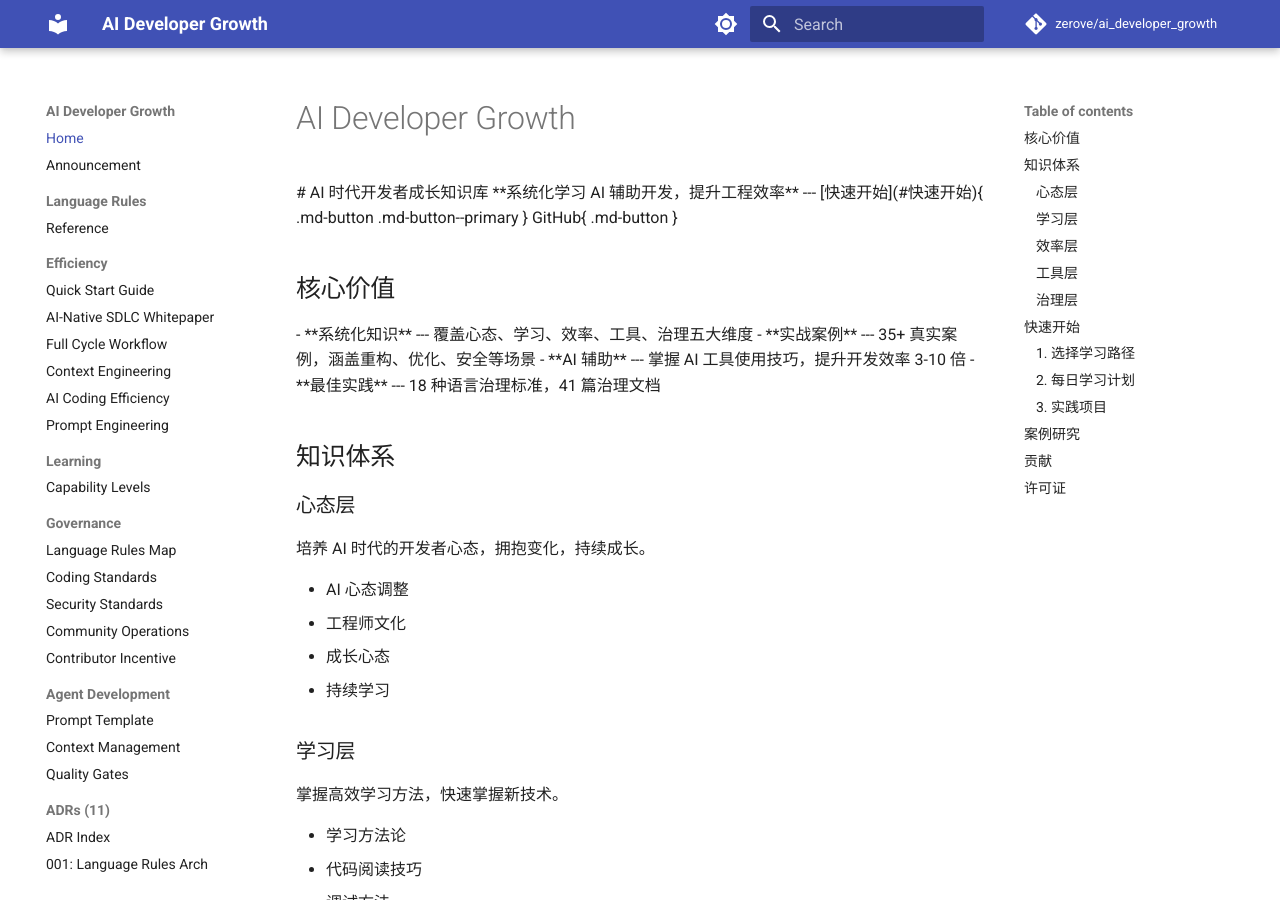
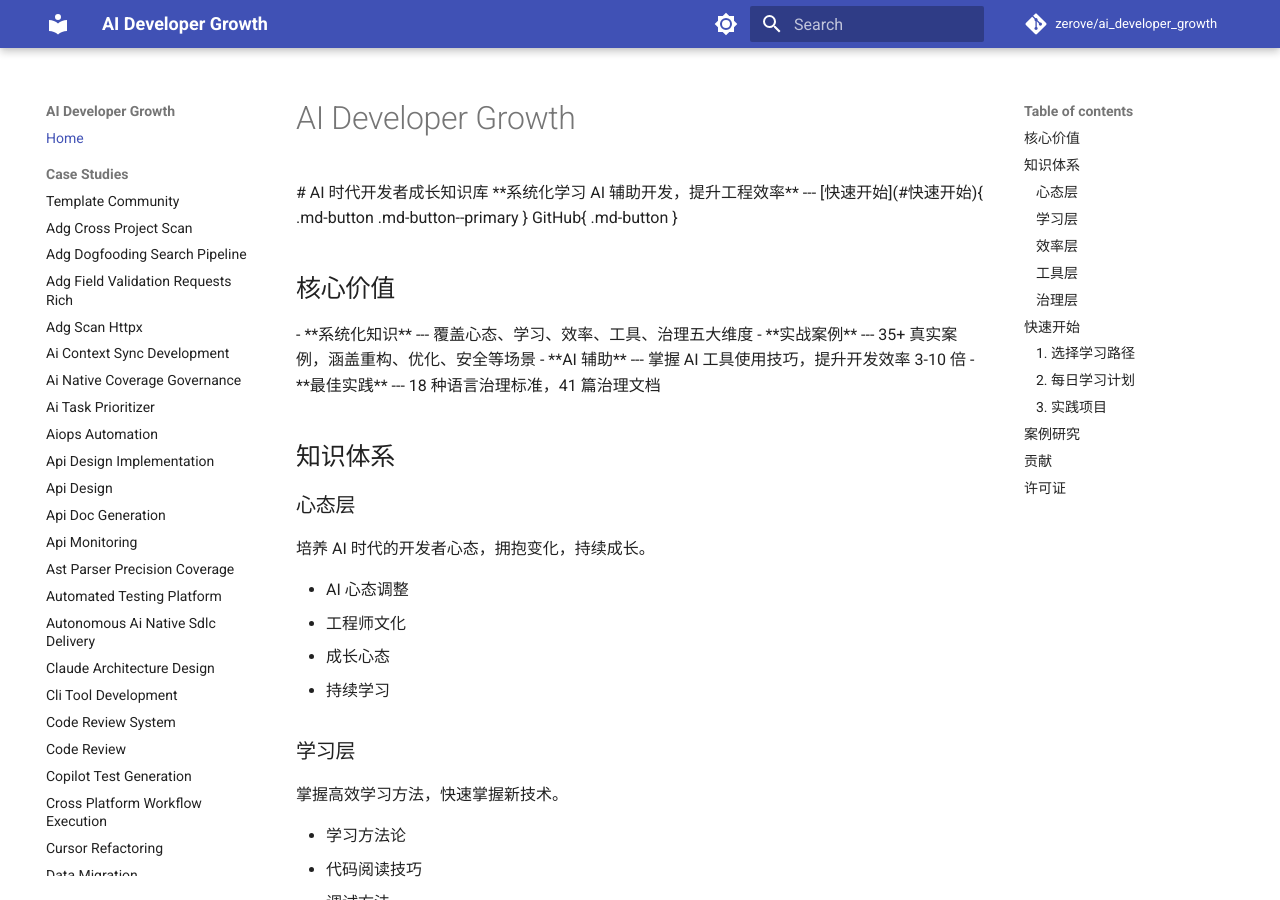
Before and after one commit to zerove/ai_developer_growth, an MkDocs documentation site: the page built from docs/index.md, in a window 1280 px wide and 900 px high. Built offline with MkDocs 1.6.1 and Material for MkDocs 9.7.7, drawn with Linux system fonts in a browser that asks for light colours; comment, search, counter and statistics services are not loaded; part of the change alters nothing that is shown.

Commit message:
tools(mkdocs): 三脚本落盘(nav生成/strict分片/断链分型)+nav挂case-studies树 —— 1621断链根治工具化

```diff
--- a/mkdocs.yml
+++ b/mkdocs.yml
@@ -52,6 +52,55 @@ markdown_extensions:
 
 nav:
   - Home: index.md
+  - Case Studies:
+      - Template Community: case-studies/TEMPLATE-community.md
+      - Adg Cross Project Scan: case-studies/adg-cross-project-scan.md
+      - Adg Dogfooding Search Pipeline: case-studies/adg-dogfooding-search-pipeline.md
+      - Adg Field Validation Requests Rich: case-studies/adg-field-validation-requests-rich.md
+      - Adg Scan Httpx: case-studies/adg-scan-httpx.md
+      - Ai Context Sync Development: case-studies/ai-context-sync-development.md
+      - Ai Native Coverage Governance: case-studies/ai-native-coverage-governance.md
+      - Ai Task Prioritizer: case-studies/ai-task-prioritizer.md
+      - Aiops Automation: case-studies/aiops-automation.md
+      - Api Design Implementation: case-studies/api-design-implementation.md
+      - Api Design: case-studies/api-design.md
+      - Api Doc Generation: case-studies/api-doc-generation.md
+      - Api Monitoring: case-studies/api-monitoring.md
+      - Ast Parser Precision Coverage: case-studies/ast-parser-precision-coverage.md
+      - Automated Testing Platform: case-studies/automated-testing-platform.md
+      - Autonomous Ai Native Sdlc Delivery: case-studies/autonomous-ai-native-sdlc-delivery.md
+      - Claude Architecture Design: case-studies/claude-architecture-design.md
+      - Cli Tool Development: case-studies/cli-tool-development.md
+      - Code Review System: case-studies/code-review-system.md
+      - Code Review: case-studies/code-review.md
+      - Copilot Test Generation: case-studies/copilot-test-generation.md
+      - Cross Platform Workflow Execution: case-studies/cross-platform-workflow-execution.md
+      - Cursor Refactoring: case-studies/cursor-refactoring.md
+      - Data Migration: case-studies/data-migration.md
+      - Data Pipeline: case-studies/data-pipeline.md
+      - Database Migration: case-studies/database-migration.md
+      - Database Performance Optimization: case-studies/database-performance-optimization.md
+      - Devops Pipeline: case-studies/devops-pipeline.md
+      - Frontend Performance Optimization: case-studies/frontend-performance-optimization.md
+      - Full Integration Test: case-studies/full-integration-test.md
+      - Governance Self Audit: case-studies/governance-self-audit.md
+      - Implement Robust Feature With Full Dor And Tdd Compliance: case-studies/implement-robust-feature-with-full-dor-and-tdd-compliance.md
+      - Intelligent Customer Service: case-studies/intelligent-customer-service.md
+      - Jcode Ai Native Master Workflow Execution: case-studies/jcode-ai-native-master-workflow-execution.md
+      - Legacy Refactoring: case-studies/legacy-refactoring.md
+      - Legacy System Refactoring: case-studies/legacy-system-refactoring.md
+      - Microservice Architecture: case-studies/microservice-architecture.md
+      - Ml Model Deployment: case-studies/ml-model-deployment.md
+      - Mobile App Development: case-studies/mobile-app-development.md
+      - Multi Agent Automation: case-studies/multi-agent-automation.md
+      - Multi Agent Collaboration: case-studies/multi-agent-collaboration.md
+      - Production Debugging: case-studies/production-debugging.md
+      - Realtime Data Processing: case-studies/realtime-data-processing.md
+      - Security Audit: case-studies/security-audit.md
+      - Security Vulnerability Fix: case-studies/security-vulnerability-fix.md
+      - Technical Documentation: case-studies/technical-documentation.md
+      - Unit Testing: case-studies/unit-testing.md
+      - Web Scraping Tool: case-studies/web-scraping-tool.md
   - Announcement: announcement.md
   - Language Rules:
     - Reference: governance/language-rules-reference.md
```
